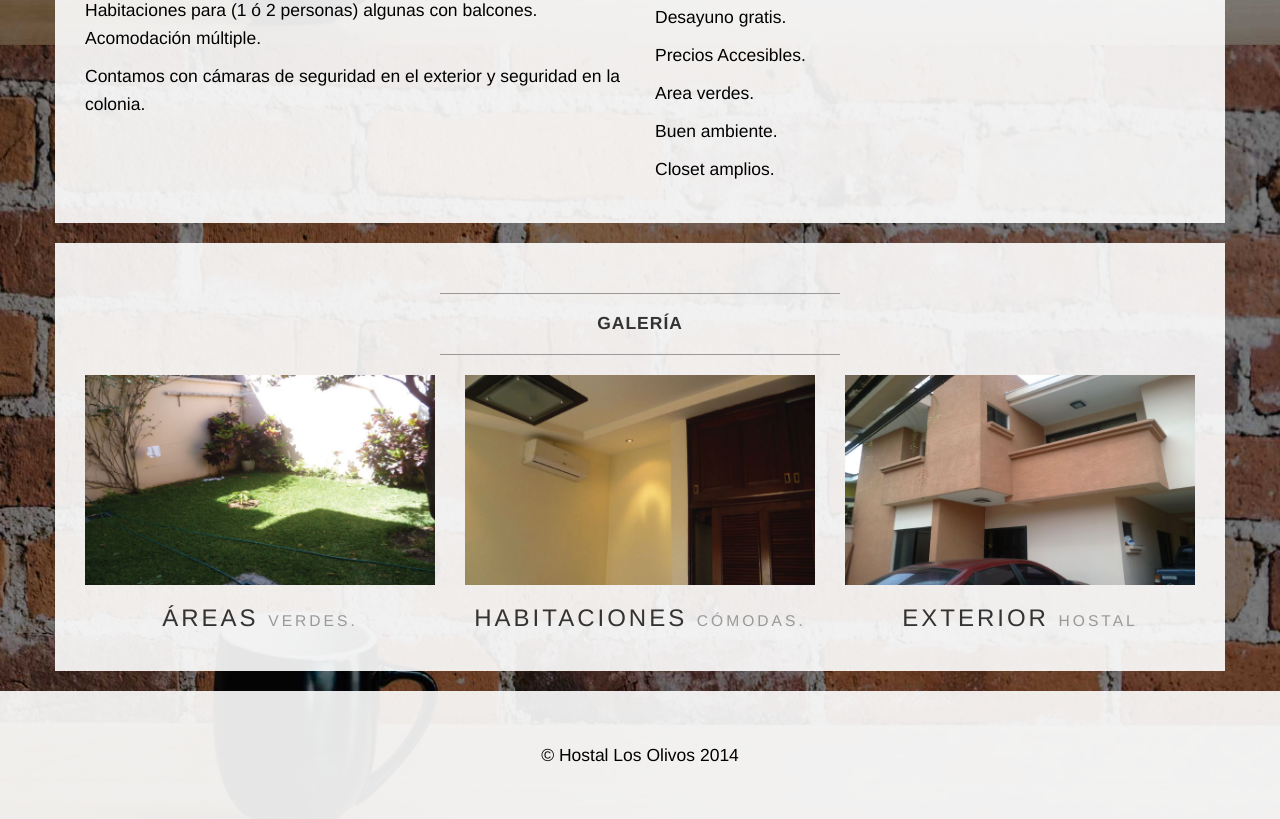
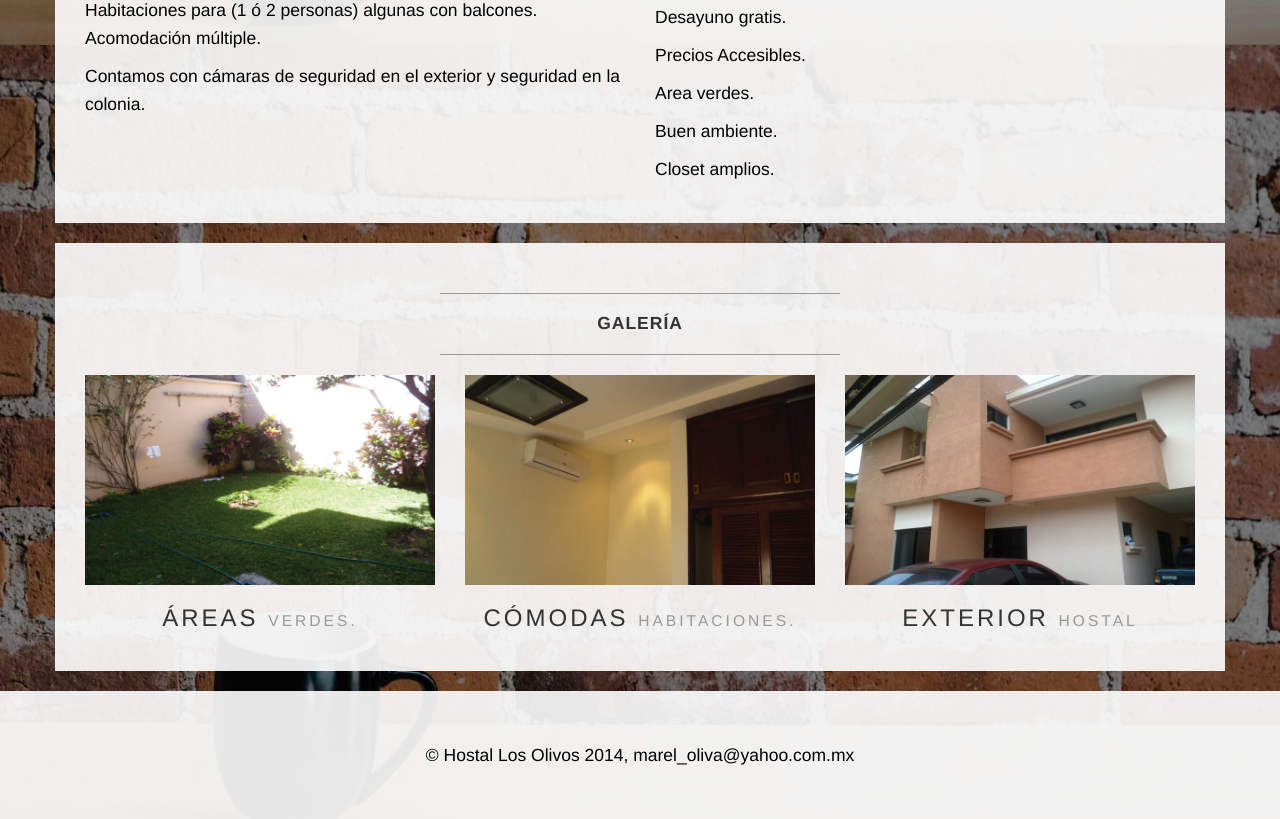
Before and after one commit to HostalOlivos/Site, a plain HTML site: page about.html in a window 1280 px wide. Shown: the part 755-1574 px from the top of the page. Drawn offline with Linux system fonts and the light colour scheme.

Commit message:
email add

```diff
--- a/about.html
+++ b/about.html
@@ -105,8 +105,8 @@
                 </div>
                 <div class="col-sm-4 text-center">
                     <img class="img-responsive" src="img/Galeria2.jpg" alt="">
-                    <h3>Habitaciones
-                        <small> C&#243;modas.</small>
+                    <h3>C&#243;modas
+                        <small> habitaciones.</small>
                     </h3>
                 </div>
                 <div class="col-sm-4 text-center">
@@ -126,7 +126,7 @@
         <div class="container">
             <div class="row">
                 <div class="col-lg-12 text-center">
-                     <p>&copy; Hostal Los Olivos 2014</p>
+                     <p>&copy; Hostal Los Olivos 2014, marel_oliva@yahoo.com.mx</p>
                 </div>
             </div>
         </div>
```
Also changed, not shown: index.html (+1 -1 lines).
